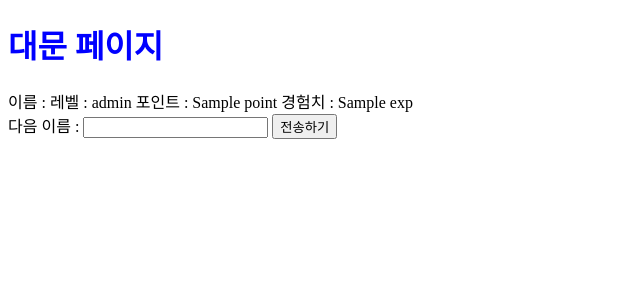
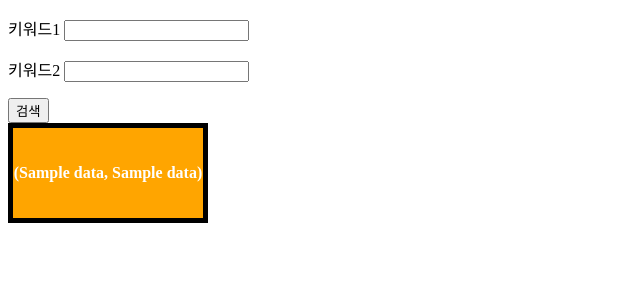
Before and after one commit to Jiho-Hong/flask-study, a Flask app: template templates/index.html in a window 1280 px wide. Shown: the top 300 px of the page, without its empty margins (0-640 px from the left). Run offline with Flask 2, Linux system fonts and the light colour scheme; the template is opened without the code that fills it: most values are stand-ins (such as "Sample title", 1, 10 or a date in 2020).

Commit message:
web crawling

```diff
--- a/app.py
+++ b/app.py
@@ -1,4 +1,5 @@
 from flask import Flask, render_template, request
+import google_keyword
 
 #Flask 객체 인스턴스 생성
 app = Flask(__name__)
@@ -6,19 +7,22 @@
 
 @app.route('/', methods=('GET', 'POST'))  # 접속하는 url
 def index():
-    if request.method == "POST":
-        # user=request.form['user'] # 전달받은 name이 user인 데이터
-        print(request.form.get('user'))  # 안전하게 가져오려면 get
-        user = request.form.get('user')
-        data = {'level': 60, 'point': 360, 'exp': 45000}
-        return render_template('index.html', user=user, data=data)
-    elif request.method == "GET":
-        user = "튜토리얼"
-        data = {'level': 60, 'point': 360, 'exp': 45000}
-        return render_template('index.html', user=user, data=data)
+    # 웹 페이지에서 name="xxx"인 요소의 value 가져오기
+    print(request.form.get('keyword1'))
+    print(request.form.get('keyword2'))
+    keyword1 = request.form.get('keyword1')
+    keyword2 = request.form.get('keyword2')
+
+    # 위의 값이 있을 때만 크롤링 검색 결과 반환
+    if keyword1 is not None and keyword2 is not None:
+        data = {
+            keyword1: google_keyword.get_search_count(keyword1).get('number'),
+            keyword2: google_keyword.get_search_count(keyword2).get('number'),
+        }
+        return render_template('index.html', data=data)
+    else:
+        return render_template('index.html')
 
 
 if __name__ == "__main__":
     app.run(debug=True)
-    # host 등을 직접 지정하고 싶다면
-    # app.run(host="127.0.0.1", port="5000", debug=True)
--- /dev/null
+++ b/static/css/index.css
@@ -0,0 +1,20 @@
+.box {
+    border: 5px solid black;
+    width: 200px;
+    height: 100px;
+    display: inline-block;
+    box-sizing: border-box;
+    margin: 0;
+    color: white;
+    font-weight: 900;
+    text-align: center;
+    line-height: 90px;
+}
+
+.box1 {
+    background-color: orange;
+}
+
+.box2 {
+    background-color: blue;
+}
--- a/static/css/style.css
+++ /dev/null
@@ -1,3 +0,0 @@
-h1 {
-    color: blue;
-}
--- /dev/null
+++ b/static/js/index.js
@@ -0,0 +1,14 @@
+var boxs = document.querySelectorAll('.box');
+
+total = 0
+
+// 총 값 확인
+boxs.forEach(element => {
+    console.log(element.getAttribute('value'))
+    total += parseFloat(element.getAttribute('value'))
+});
+
+// width 지정
+boxs.forEach(element => {
+    element.style.width = parseFloat(element.getAttribute('value')) / total * 100 + '%';
+});
--- a/templates/index.html
+++ b/templates/index.html
@@ -1,25 +1,28 @@
-<!--index.html-->
 <!DOCTYPE html>
 <html lang="en">
 
 <head>
     <meta charset="UTF-8">
-    <title>Title</title>
-    <link rel="stylesheet" href="{{ url_for('static', filename='css/style.css') }}">
+    <meta name="viewport" content="width=device-width, initial-scale=1.0">
+    <title>Document</title>
+    <link rel="stylesheet" href="{{url_for('static',filename='css/index.css')}}">
 </head>
 
 <body>
-    <h1>대문 페이지</h1>
-    이름 : {{user}}
-    레벨 : {{data.level}}
-    포인트 : {{data.point}}
-    경험치 : {{data.exp}}
-
-    <form action="/" method="get">
-        다음 이름 : <input type="text" name="user">
-        <input type="submit" value="전송하기">
+    <form action="/" method="post">
+        <p><label for="keyword1">키워드1 </label><input type="text" name="keyword1" id="keyword1"></p>
+        <p><label for="keyword2">키워드2 </label><input type="text" name="keyword2" id="keyword2"></p>
+        <button type="submit">검색</button>
     </form>
 
+    {% if data %}
+    <div id="result">
+        <!-- {{data}} -->
+        <!-- whitespace를 위해 1줄 처리 -->
+        {% for k,v in data.items() %}<div class="box box{{loop.index}}" value="{{v}}">{{k, v}}</div>{% endfor %}
+        {% endif %}
+
+        <script src="{{url_for('static',filename='js/index.js')}}"></script>
 </body>
 
 </html>
```
Also changed, not shown: google_keyword.py (added, +19 -0 lines).
